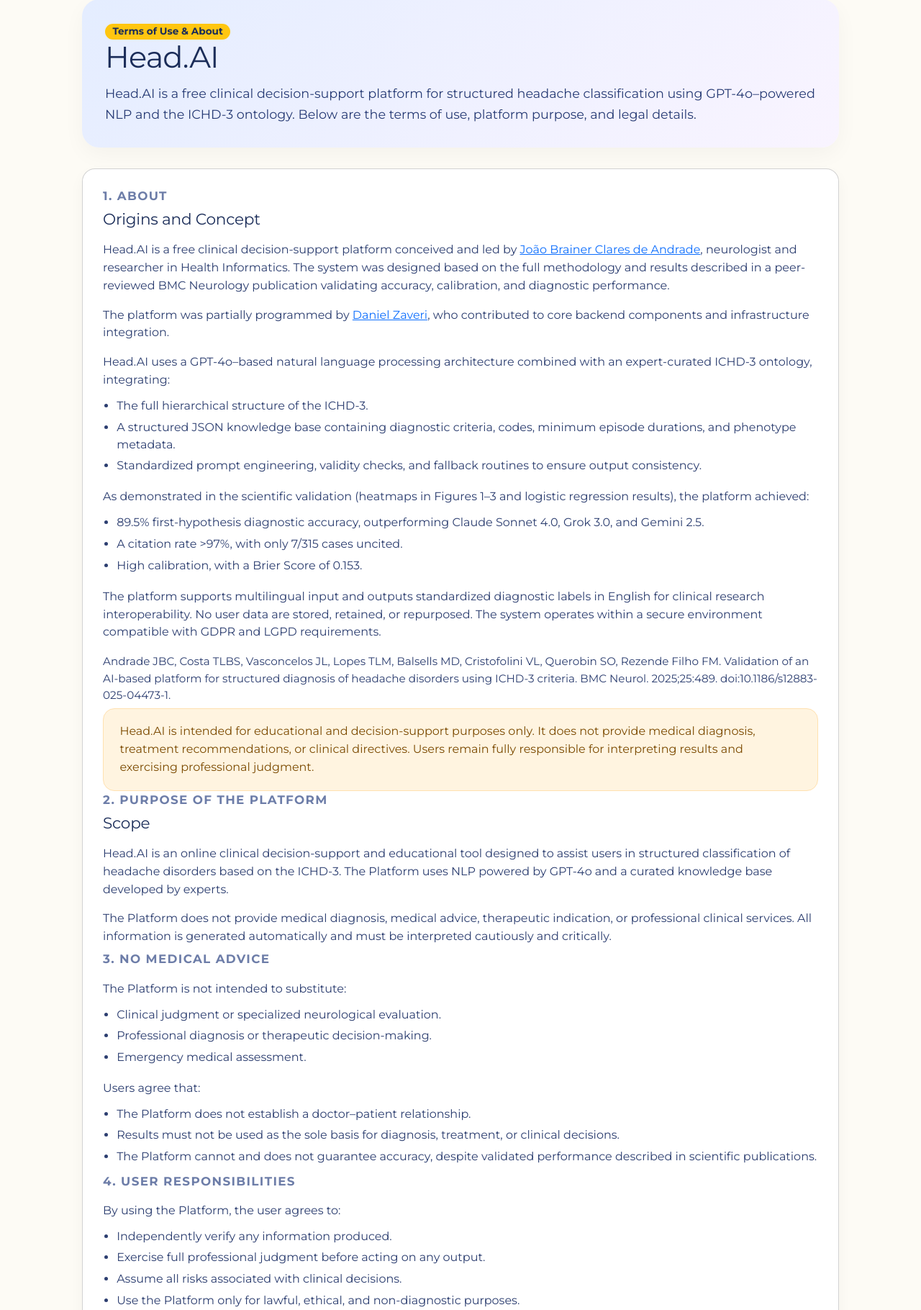
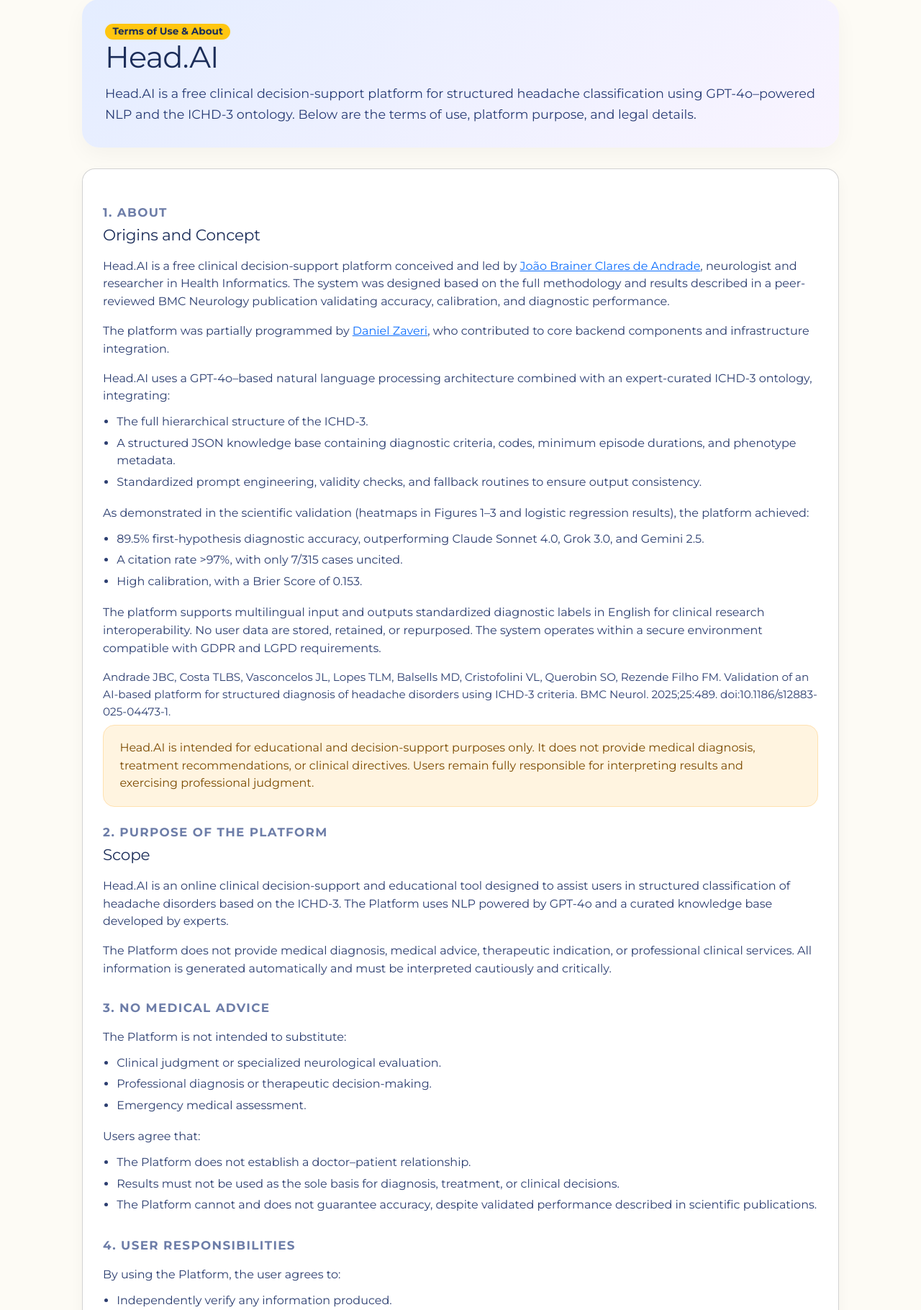
Before and after one commit to joaobrainer/head.ai, a CodeIgniter app: page /database/about in a window 1280 px wide. Shown: the part 111-1931 px from the top of the page at 72% size. Run offline with CodeIgniter, Linux system fonts and the light colour scheme; some libraries are stand-ins or nearby versions.

Commit message:
Increase spacing before About section titles

```diff
--- a/plataforma/application/views/about.php
+++ b/plataforma/application/views/about.php
@@ -145,7 +145,7 @@
             text-transform: uppercase;
             letter-spacing: 0.08em;
             color: #6d7da8;
-            margin: 0 0 0.4rem;
+            margin: 1.4rem 0 0.4rem;
         }
 
         @media (max-width: 768px) {
```
